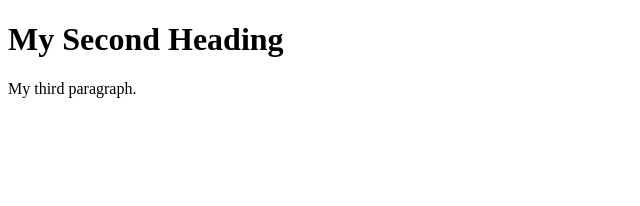
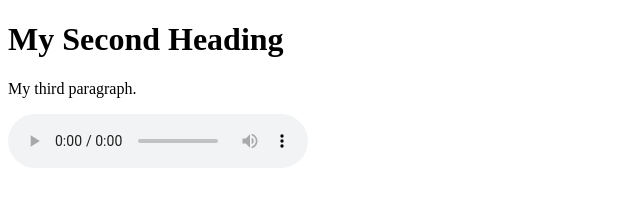
Before and after one commit to elenahb/mysite, a plain HTML site: page index.html in a window 1280 px wide. Shown: the whole page, without its empty margins (0-640 px from the left). Drawn offline with Linux system fonts and the light colour scheme.

Commit message:
Update index.html

```diff
--- a/index.html
+++ b/index.html
@@ -3,5 +3,13 @@
   <body>
     <h1>My Second Heading</h1>
     <p>My third paragraph.</p>
+
+    <div>
+      <audio controls>
+          <source src="surprise.mp3" type="audio/mpeg">
+          Your browser does not support the audio tag.
+      </audio>
+    </div>
+
   </body>
 </html>
```
